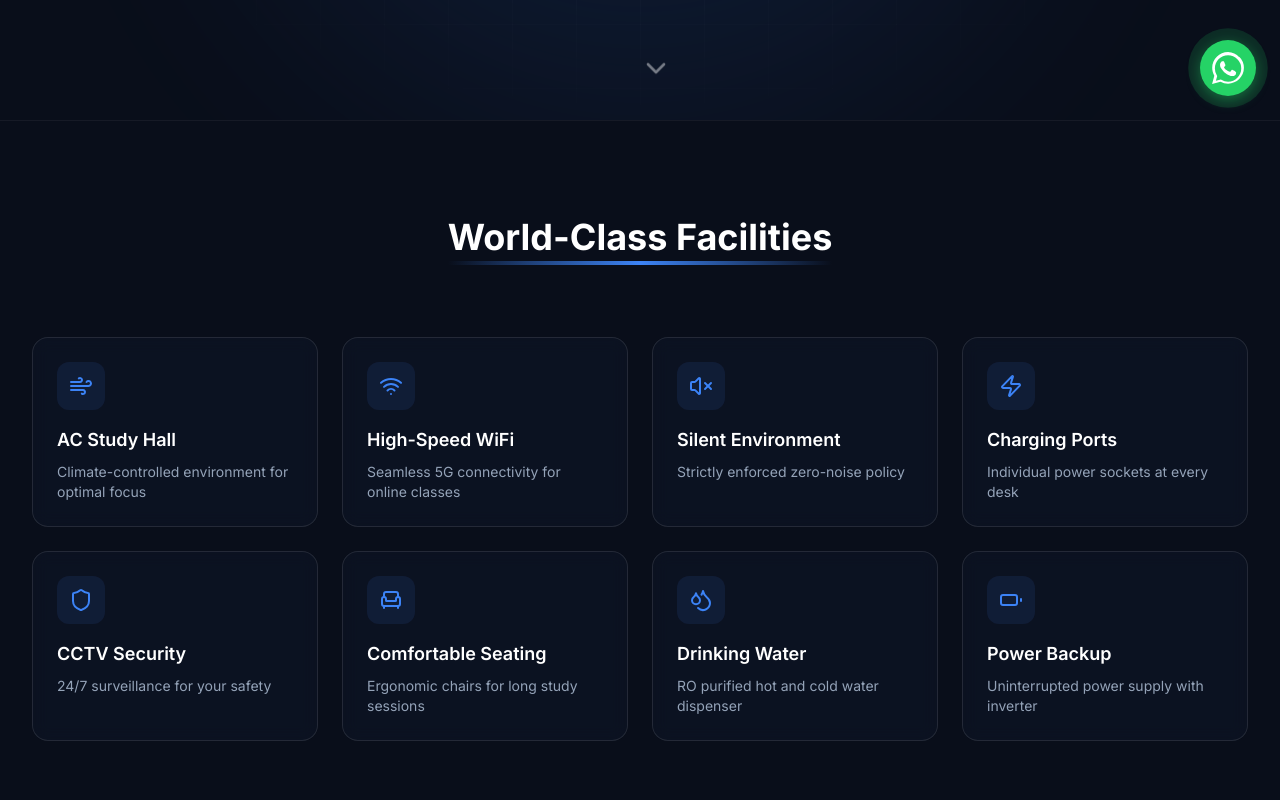
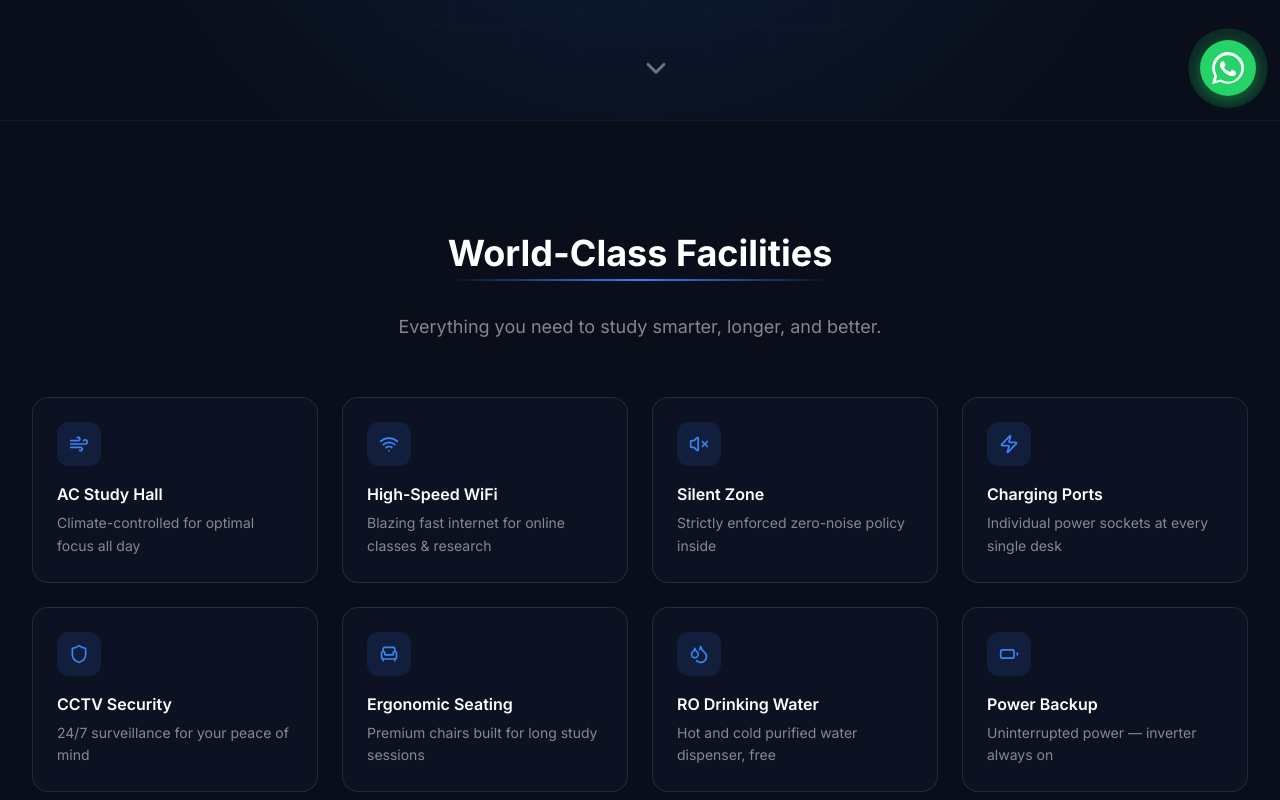
Before and after one commit to krishanggautam317-eng/Vivid-library, a React (Vite) app: page / in a window 1280 px wide. Shown: the part 680-1480 px from the top of the page. Built offline with nearby package versions, Linux system fonts and the light colour scheme.

Commit message:
fix: Update src/sections/Features.tsx for Tailwind v3 Vercel compatibility

```diff
--- a/src/sections/Features.tsx
+++ b/src/sections/Features.tsx
@@ -2,64 +2,72 @@ import { motion } from "framer-motion";
 import { Wind, Wifi, VolumeX, Zap, Shield, Armchair, Droplets, Battery } from "lucide-react";
 
 const features = [
-  { icon: Wind, title: "AC Study Hall", desc: "Climate-controlled environment for optimal focus" },
-  { icon: Wifi, title: "High-Speed WiFi", desc: "Seamless 5G connectivity for online classes" },
-  { icon: VolumeX, title: "Silent Environment", desc: "Strictly enforced zero-noise policy" },
-  { icon: Zap, title: "Charging Ports", desc: "Individual power sockets at every desk" },
-  { icon: Shield, title: "CCTV Security", desc: "24/7 surveillance for your safety" },
-  { icon: Armchair, title: "Comfortable Seating", desc: "Ergonomic chairs for long study sessions" },
-  { icon: Droplets, title: "Drinking Water", desc: "RO purified hot and cold water dispenser" },
-  { icon: Battery, title: "Power Backup", desc: "Uninterrupted power supply with inverter" },
+  { icon: Wind,      title: "AC Study Hall",       desc: "Climate-controlled for optimal focus all day" },
+  { icon: Wifi,      title: "High-Speed WiFi",     desc: "Blazing fast internet for online classes & research" },
+  { icon: VolumeX,   title: "Silent Zone",         desc: "Strictly enforced zero-noise policy inside" },
+  { icon: Zap,       title: "Charging Ports",      desc: "Individual power sockets at every single desk" },
+  { icon: Shield,    title: "CCTV Security",       desc: "24/7 surveillance for your peace of mind" },
+  { icon: Armchair,  title: "Ergonomic Seating",   desc: "Premium chairs built for long study sessions" },
+  { icon: Droplets,  title: "RO Drinking Water",   desc: "Hot and cold purified water dispenser, free" },
+  { icon: Battery,   title: "Power Backup",        desc: "Uninterrupted power — inverter always on" },
 ];
 
-const containerVariants = {
+const container = {
   hidden: { opacity: 0 },
-  visible: {
-    opacity: 1,
-    transition: { staggerChildren: 0.1 }
-  }
+  show: { opacity: 1, transition: { staggerChildren: 0.08 } },
 };
 
-const itemVariants = {
-  hidden: { opacity: 0, y: 20 },
-  visible: { opacity: 1, y: 0, transition: { duration: 0.5 } }
+const item = {
+  hidden: { opacity: 0, y: 24 },
+  show: { opacity: 1, y: 0, transition: { duration: 0.5 } },
 };
 
 export default function Features() {
   return (
-    <section id="features" className="py-24 bg-background relative z-10 border-t border-white/5">
-      <div className="max-w-7xl mx-auto px-6 lg:px-8">
-        <div className="text-center mb-16">
-          <motion.h2
+    <section id="features" className="py-20 sm:py-28 relative border-t border-white/5" style={{ backgroundColor: "hsl(222 47% 7%)" }}>
+      <div className="max-w-7xl mx-auto px-4 sm:px-6 lg:px-8">
+        {/* Section Header */}
+        <div className="text-center mb-14">
+          <motion.div
             initial={{ opacity: 0, y: 20 }}
             whileInView={{ opacity: 1, y: 0 }}
-            viewport={{ once: true, margin: "-100px" }}
-            className="text-3xl md:text-4xl font-bold text-white mb-4 inline-block relative"
+            viewport={{ once: true, margin: "-80px" }}
+            transition={{ duration: 0.5 }}
           >
-            World-Class Facilities
-            <div className="absolute -bottom-2 left-0 right-0 h-1 bg-gradient-to-r from-transparent via-primary to-transparent" />
-          </motion.h2>
+            <h2 className="text-3xl sm:text-4xl font-bold text-white mb-4 inline-block relative">
+              World-Class Facilities
+              <div className="absolute -bottom-2 left-0 right-0 h-0.5 bg-gradient-to-r from-transparent via-primary to-transparent" />
+            </h2>
+            <p className="text-white/50 mt-6 text-base sm:text-lg">
+              Everything you need to study smarter, longer, and better.
+            </p>
+          </motion.div>
         </div>
 
+        {/* Grid */}
         <motion.div
-          variants={containerVariants}
+          variants={container}
           initial="hidden"
-          whileInView="visible"
-          viewport={{ once: true, margin: "-100px" }}
-          className="grid grid-cols-1 md:grid-cols-2 lg:grid-cols-4 gap-6"
+          whileInView="show"
+          viewport={{ once: true, margin: "-80px" }}
+          className="grid grid-cols-1 sm:grid-cols-2 lg:grid-cols-4 gap-4 sm:gap-6"
         >
-          {features.map((feature, idx) => (
+          {features.map((f, idx) => (
             <motion.div
               key={idx}
-              variants={itemVariants}
-              whileHover={{ scale: 1.03 }}
-              className="p-6 rounded-2xl bg-card/50 backdrop-blur border border-white/10 hover:border-primary/50 transition-colors group"
+              variants={item}
+              whileHover={{ scale: 1.03, transition: { duration: 0.2 } }}
+              className="p-5 sm:p-6 rounded-2xl border border-white/10 hover:border-primary/40 transition-colors group cursor-default"
+              style={{ backgroundColor: "hsl(222 47% 11% / 0.6)", backdropFilter: "blur(8px)" }}
             >
-              <div className="w-12 h-12 rounded-xl bg-primary/10 flex items-center justify-center mb-4 group-hover:bg-primary/20 transition-colors">
-                <feature.icon className="w-6 h-6 text-primary group-hover:drop-shadow-[0_0_8px_rgba(59,130,246,0.8)] transition-all" />
+              <div
+                className="w-11 h-11 rounded-xl flex items-center justify-center mb-4 transition-colors group-hover:bg-primary/20"
+                style={{ backgroundColor: "hsl(217 91% 60% / 0.12)" }}
+              >
+                <f.icon className="w-5 h-5 text-primary" />
               </div>
-              <h3 className="text-lg font-semibold text-white mb-2">{feature.title}</h3>
-              <p className="text-sm text-muted-foreground">{feature.desc}</p>
+              <h3 className="text-base font-semibold text-white mb-1.5">{f.title}</h3>
+              <p className="text-sm text-white/50 leading-relaxed">{f.desc}</p>
             </motion.div>
           ))}
         </motion.div>
```
